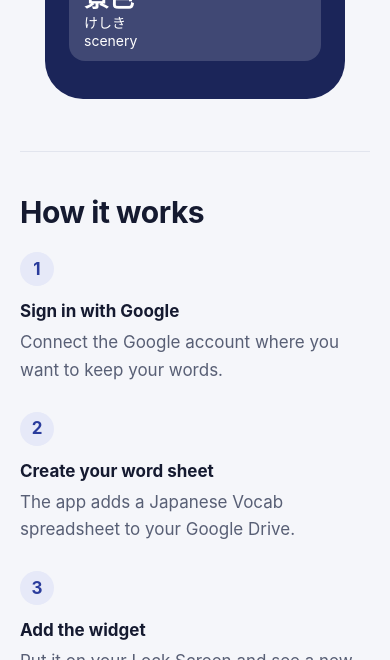
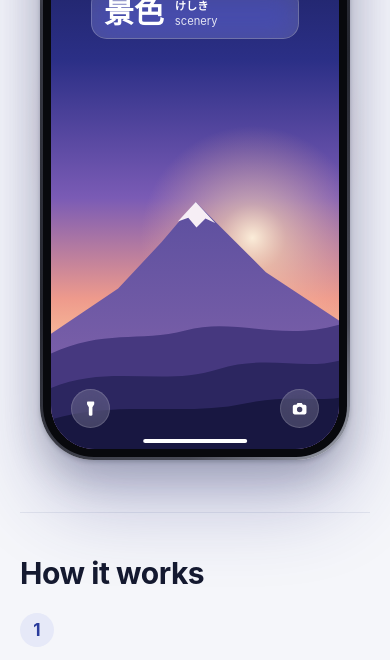
Before and after one commit to andrewma83/japanese-vocab-site, a plain HTML site: page index.html in a window 390 px wide. Shown: the part 592-1252 px from the top of the page. Drawn offline with Linux system fonts and the light colour scheme.

Commit message:
Redesign the home page phone mockup
Co-Authored-By: Claude Opus 5.5 <noreply@anthropic.com>

```diff
--- a/index.html
+++ b/index.html
@@ -24,10 +24,53 @@
         <p class="lead">Japanese Vocab is an iPhone app and Lock Screen widget that shows a new Japanese word each hour, from a list you keep in Google Sheets.</p>
         <span class="status">Coming to the App Store</span>
       </div>
-      <div class="phone" role="img" aria-label="An iPhone Lock Screen showing the word 景色, read けしき, meaning scenery">
-        <div class="date">Sunday, November 22</div>
-        <div class="time">9:00</div>
-        <div class="widget"><strong>景色</strong><span>けしき</span><span>scenery</span></div>
+      <div class="showcase">
+        <div class="device" role="img" aria-label="An iPhone Lock Screen showing the word 景色, read けしき, meaning scenery">
+          <div class="screen">
+            <svg class="wallpaper" viewBox="0 0 390 844" preserveAspectRatio="xMidYMid slice" aria-hidden="true">
+              <defs>
+                <linearGradient id="sky" x1="0" y1="0" x2="0" y2="1">
+                  <stop offset="0" stop-color="#0d1238"/>
+                  <stop offset=".38" stop-color="#2b2f86"/>
+                  <stop offset=".6" stop-color="#7a5bb5"/>
+                  <stop offset=".76" stop-color="#ee9a8c"/>
+                  <stop offset=".88" stop-color="#ffd2a1"/>
+                </linearGradient>
+                <radialGradient id="sun">
+                  <stop offset="0" stop-color="#fff3dc" stop-opacity=".95"/>
+                  <stop offset=".3" stop-color="#ffdcb0" stop-opacity=".55"/>
+                  <stop offset="1" stop-color="#ffb99a" stop-opacity="0"/>
+                </radialGradient>
+                <linearGradient id="peak" x1="0" y1="0" x2="0" y2="1">
+                  <stop offset="0" stop-color="#5c4f9f"/>
+                  <stop offset="1" stop-color="#8a68ad"/>
+                </linearGradient>
+              </defs>
+              <rect width="390" height="844" fill="url(#sky)"/>
+              <circle cx="272" cy="560" r="150" fill="url(#sun)"/>
+              <path d="M0 690 L92 628 L150 566 L196 512 L232 548 L290 606 L390 672 V844 H0Z" fill="url(#peak)"/>
+              <path d="M196 512 L172 538 L186 533 L197 546 L209 534 L222 540Z" fill="#f6eef5"/>
+              <path d="M0 716 C70 682 120 700 182 684 C250 666 310 700 390 676 V844 H0Z" fill="#46387f"/>
+              <path d="M0 762 C80 728 150 760 226 736 C290 716 340 738 390 724 V844 H0Z" fill="#2c2660"/>
+              <path d="M0 804 C90 776 180 800 262 782 C320 770 360 780 390 774 V844 H0Z" fill="#181741"/>
+            </svg>
+            <div class="island"></div>
+            <div class="lock">
+              <svg class="lock-icon" viewBox="0 0 24 24" aria-hidden="true"><path d="M7 10V7.5a5 5 0 0 1 10 0V10h.5A2.5 2.5 0 0 1 20 12.5v7a2.5 2.5 0 0 1-2.5 2.5h-11A2.5 2.5 0 0 1 4 19.5v-7A2.5 2.5 0 0 1 6.500 10H7Zm2 0h6V7.500a3 3 0 0 0-6 0V10Z"/></svg>
+              <div class="date">Sunday, November 22</div>
+              <div class="time">9:00</div>
+              <div class="widget">
+                <strong>景色</strong>
+                <span class="gloss"><b>けしき</b><span>scenery</span></span>
+              </div>
+            </div>
+            <div class="quick">
+              <span><svg viewBox="0 0 24 24" aria-hidden="true"><path d="M8 2h8a1 1 0 0 1 1 1v3l-2.500 4v10a2 2 0 0 1-2 2h-1a2 2 0 0 1-2-2V10L7 6V3a1 1 0 0 1 1-1Z"/></svg></span>
+              <span><svg viewBox="0 0 24 24" aria-hidden="true"><path d="M9 4h6l1.500 2.500H19A2.500 2.500 0 0 1 21.500 9v8.500A2.500 2.500 0 0 1 19 20H5a2.500 2.500 0 0 1-2.500-2.500V9A2.500 2.500 0 0 1 5 6.500h2.500L9 4Zm3 5.500a3.750 3.750 0 1 0 0 7.500 3.750 3.750 0 0 0 0-7.500Z"/></svg></span>
+            </div>
+            <div class="home-bar"></div>
+          </div>
+        </div>
       </div>
     </div>
 
--- a/style.css
+++ b/style.css
@@ -65,27 +65,119 @@ h1 { margin: 0 0 16px; font-size: clamp(38px, 7vw, 60px); line-height: 1.06; let
   font-weight: 600;
 }
 
-.phone {
-  width: min(100%, 300px);
-  margin-inline: auto;
-  padding: 44px 24px 38px;
-  border-radius: 38px;
-  background: var(--night);
+.showcase {
+  position: relative;
+  display: grid;
+  place-items: center;
+  isolation: isolate;
+}
+.showcase::before {
+  content: "";
+  position: absolute;
+  z-index: -1;
+  width: 100%;
+  aspect-ratio: 1;
+  border-radius: 50%;
+  background: radial-gradient(circle, rgb(122 91 181 / 0.3), rgb(238 154 140 / 0.12) 45%, transparent 70%);
+}
+.device {
+  container-type: inline-size;
+  width: min(100%, 310px);
+  aspect-ratio: 390 / 820;
+  padding: 8px;
+  border: 3px solid transparent;
+  border-radius: 54px;
+  background:
+    linear-gradient(#08090d, #08090d) padding-box,
+    linear-gradient(140deg, #9a9eab, #3a3c47 22%, #24262f 55%, #4a4c58 85%, #a0a4b0) border-box;
+  box-shadow:
+    0 2px 4px rgb(15 18 40 / 0.2),
+    0 18px 36px rgb(15 18 40 / 0.2),
+    0 44px 80px rgb(42 47 134 / 0.28);
+}
+.screen {
+  position: relative;
+  height: 100%;
+  overflow: hidden;
+  border-radius: 44px;
+  background: #0d1238;
   color: #fff;
   text-align: center;
 }
-.time { font-size: 62px; font-weight: 650; line-height: 1; letter-spacing: -0.02em; }
-.date { margin-bottom: 6px; font-size: 14px; opacity: 0.82; }
+.wallpaper { position: absolute; inset: 0; width: 100%; height: 100%; }
+.island {
+  position: absolute;
+  top: 3.6cqw;
+  left: 50%;
+  width: 31cqw;
+  height: 9cqw;
+  border-radius: 99px;
+  background: #000;
+  transform: translateX(-50%);
+}
+.lock { position: absolute; inset: 15.5cqw 6cqw auto; }
+.lock-icon { display: block; width: 5.4cqw; margin: 0 auto 2cqw; fill: #fff; opacity: 0.92; }
+.date { font-size: 5.2cqw; font-weight: 600; line-height: 1.2; opacity: 0.9; }
+.time {
+  margin-top: 0.5cqw;
+  font-size: 25cqw;
+  font-weight: 600;
+  line-height: 1;
+  letter-spacing: -0.025em;
+  font-variant-numeric: tabular-nums;
+  text-shadow: 0 2px 18px rgb(13 18 56 / 0.3);
+}
 .widget {
-  margin-top: 28px;
-  padding: 12px 15px;
-  border-radius: 16px;
-  background: rgb(255 255 255 / 0.16);
+  display: flex;
+  align-items: center;
+  gap: 3.8cqw;
+  width: 72cqw;
+  margin: 4cqw auto 0;
+  padding: 3cqw 4.4cqw;
+  border-radius: 5.5cqw;
+  background: rgb(255 255 255 / 0.17);
+  box-shadow: inset 0 0 0 1px rgb(255 255 255 / 0.2);
+  backdrop-filter: blur(14px) saturate(150%);
+  -webkit-backdrop-filter: blur(14px) saturate(150%);
   text-align: left;
-  line-height: 1.25;
 }
-.widget strong { display: block; font-family: "Hiragino Mincho ProN", "Noto Serif JP", serif; font-size: 25px; }
-.widget span { display: block; font-size: 14px; }
+.widget strong {
+  font-family: "Hiragino Mincho ProN", "Noto Serif JP", serif;
+  font-size: 10.4cqw;
+  font-weight: 600;
+  line-height: 1.1;
+}
+.gloss { display: grid; gap: 0.4cqw; font-size: 3.9cqw; line-height: 1.25; }
+.gloss b { font-weight: 600; }
+.gloss span { opacity: 0.85; }
+.quick {
+  position: absolute;
+  inset: auto 7cqw 7.5cqw;
+  display: flex;
+  justify-content: space-between;
+}
+.quick span {
+  display: grid;
+  place-items: center;
+  width: 13.5cqw;
+  height: 13.5cqw;
+  border-radius: 50%;
+  background: rgb(255 255 255 / 0.18);
+  box-shadow: inset 0 0 0 1px rgb(255 255 255 / 0.14);
+  backdrop-filter: blur(12px);
+  -webkit-backdrop-filter: blur(12px);
+}
+.quick svg { width: 6cqw; fill: #fff; }
+.home-bar {
+  position: absolute;
+  bottom: 2.2cqw;
+  left: 50%;
+  width: 36cqw;
+  height: 1.35cqw;
+  border-radius: 99px;
+  background: #fff;
+  transform: translateX(-50%);
+}
 
 section { padding: 56px 0; border-top: 1px solid var(--line); }
 h2 { margin: 0 0 22px; font-size: 30px; line-height: 1.2; letter-spacing: -0.015em; }
```
